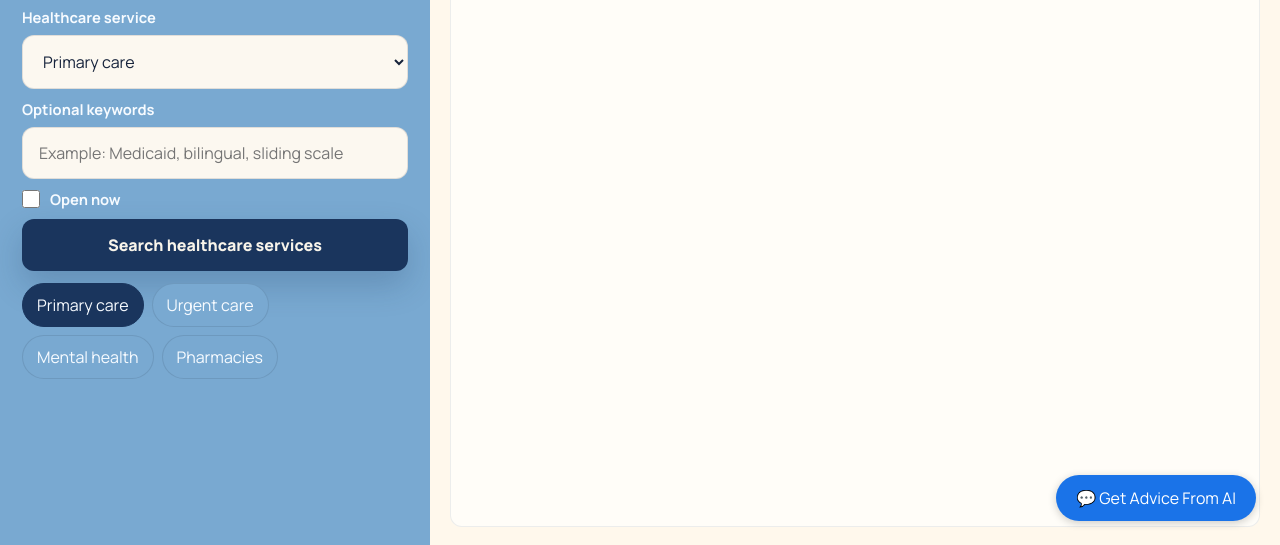
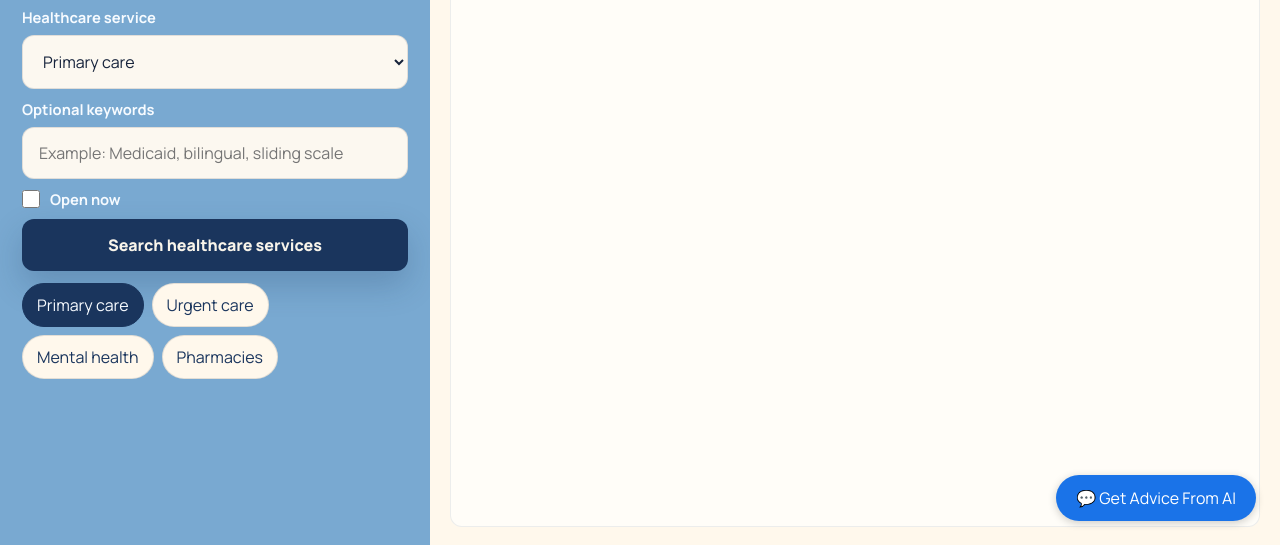
Before and after one commit to LaurenMBell/beaverhacks, a plain HTML site: page index.html in a window 1280 px wide. Shown: the part 255-800 px from the top of the page. Drawn offline with Linux system fonts and the light colour scheme.

Commit message:
changed button color?

```diff
--- a/styles.css
+++ b/styles.css
@@ -174,8 +174,8 @@ button:focus {
 
 .chip {
   border: 1px solid rgba(31, 36, 48, 0.12);
-  background: var(--accent);
-  color: #f7fbff;
+  background: var(--surface);
+  color: var(--accent-strong);
   border-radius: 999px;
   padding: 10px 14px;
   cursor: pointer;
@@ -189,6 +189,7 @@ button:focus {
 .chip.is-active {
   background: var(--accent-strong);
   border-color: var(--accent-strong);
+  color: #f7fbff;
 }
 
 .map-panel {
```
